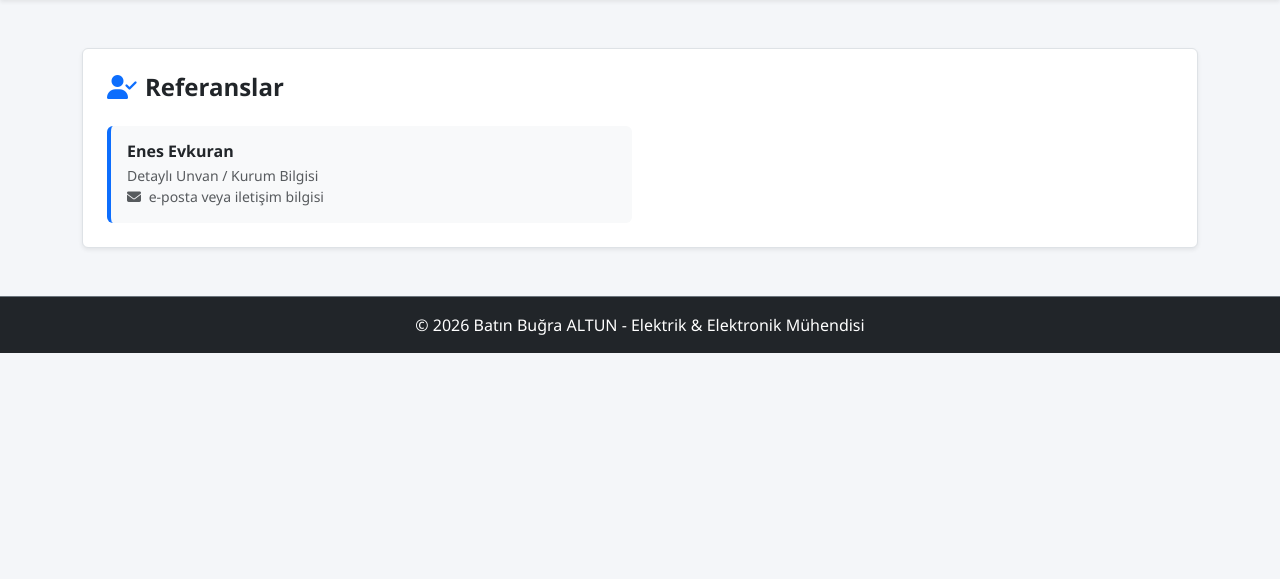
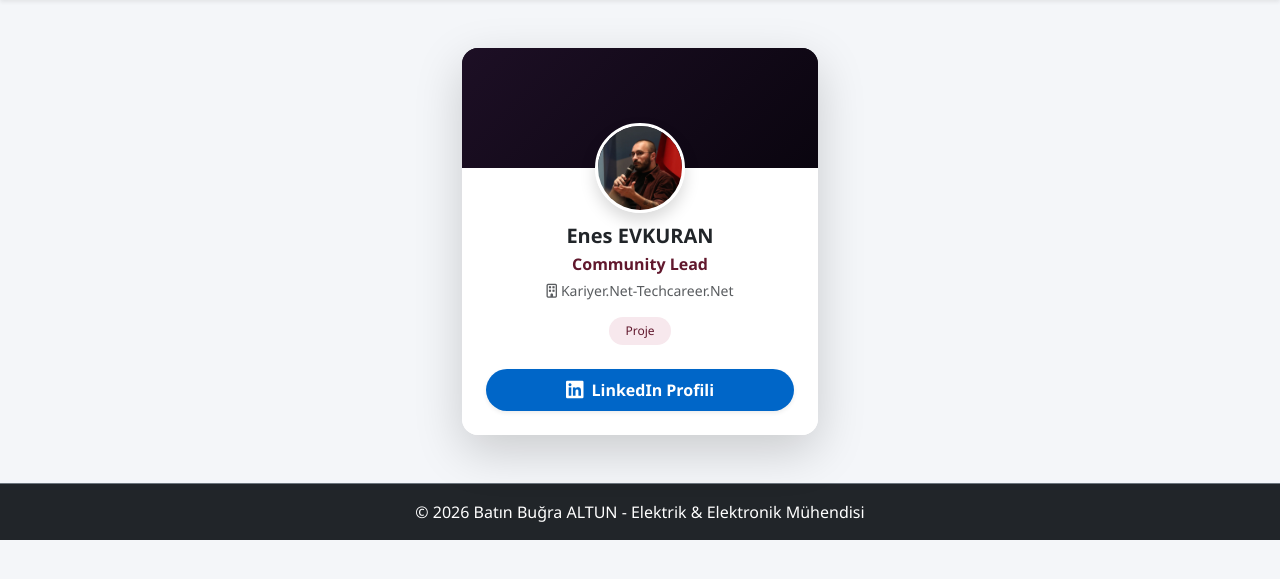
Before and after one commit to batinbugraaltun-dev/benim-cv-sitem, a Flask app: page /referanslar in a window 1280 px wide. Shown: the part 56-635 px from the top of the page. Run offline with Flask 3, Linux system fonts and the light colour scheme.

Commit message:
Enes Evkuran referans karti baglantilariyla tasarlandi

```diff
--- a/templates/referanslar.html
+++ b/templates/referanslar.html
@@ -1,23 +1,45 @@
 {% extends "base.html" %}
 
 {% block content %}
-<!-- Referanslar içeriğin burada kalacak -->
 <div class="container my-5">
-    <div class="row g-4 mb-5">
-        <div class="col-12">
-            <div class="bg-white p-4 rounded shadow-sm border">
-                <h4 class="fw-bold text-dark mb-4">
-                    <i class="fa-solid fa-user-check text-primary me-2"></i>Referanslar
-                </h4>
-                <div class="row g-3">
-                    <div class="col-md-6">
-                        <div class="p-3 bg-light rounded border-start border-4 border-primary">
-                            <h6 class="fw-bold mb-1">Enes Evkuran</h6>
-                            <p class="text-muted small mb-0">Detaylı Unvan / Kurum Bilgisi</p>
-                            <p class="text-muted small mb-0"><i class="fa-solid fa-envelope me-1"></i> e-posta veya iletişim bilgisi</p>
-                        </div>
+    <div class="row justify-content-center">
+        <div class="col-md-5 col-lg-4">
+            <!-- Referans Kartı -->
+            <div class="card border-0 shadow-lg rounded-4 overflow-hidden text-center">
+
+                <!-- Koyu Banner Alanı -->
+                <div class="position-relative bg-dark" style="height: 120px; background: linear-gradient(135deg, #1d0f25 0%, #0a050f 100%);">
+                    <!-- Yuvarlak Profil Fotoğrafı -->
+                    <div class="position-absolute start-50 translate-middle-x" style="bottom: -45px;">
+                        <img src="{{ url_for('static', filename='uploads/enes-evkuran.jpg') }}"
+                             alt="Enes EVKURAN"
+                             class="rounded-circle border border-3 border-white shadow"
+                             style="width: 90px; height: 90px; object-fit: cover;">
                     </div>
                 </div>
+
+                <!-- İçerik Alanı -->
+                <div class="card-body pt-5 pb-4 px-4 bg-white">
+                    <h5 class="fw-bold text-dark mb-1 mt-2">Enes EVKURAN</h5>
+                    <p class="fw-bold mb-1" style="color: #61182d;">Community Lead</p>
+                    <p class="text-muted small mb-3">
+                        <i class="fa-regular fa-building me-1"></i>Kariyer.Net-Techcareer.Net
+                    </p>
+
+                    <!-- Etiket -->
+                    <div class="mb-4">
+                        <span class="badge rounded-pill px-3 py-2 fw-normal" style="background-color: #f7e8ed; color: #61182d;">Proje</span>
+                    </div>
+
+                    <!-- LinkedIn Butonu -->
+                    <a href="https://www.linkedin.com/in/enes-evkuran-98b381149/"
+                       target="_blank"
+                       class="btn text-white w-100 rounded-pill py-2 fw-semibold d-flex align-items-center justify-content-center gap-2 shadow-sm"
+                       style="background-color: #0066c8;">
+                        <i class="fa-brands fa-linkedin fs-5"></i> LinkedIn Profili
+                    </a>
+                </div>
+
             </div>
         </div>
     </div>
```
Also changed, not shown: static/uploads/enes-evkuran.jpg (added).
